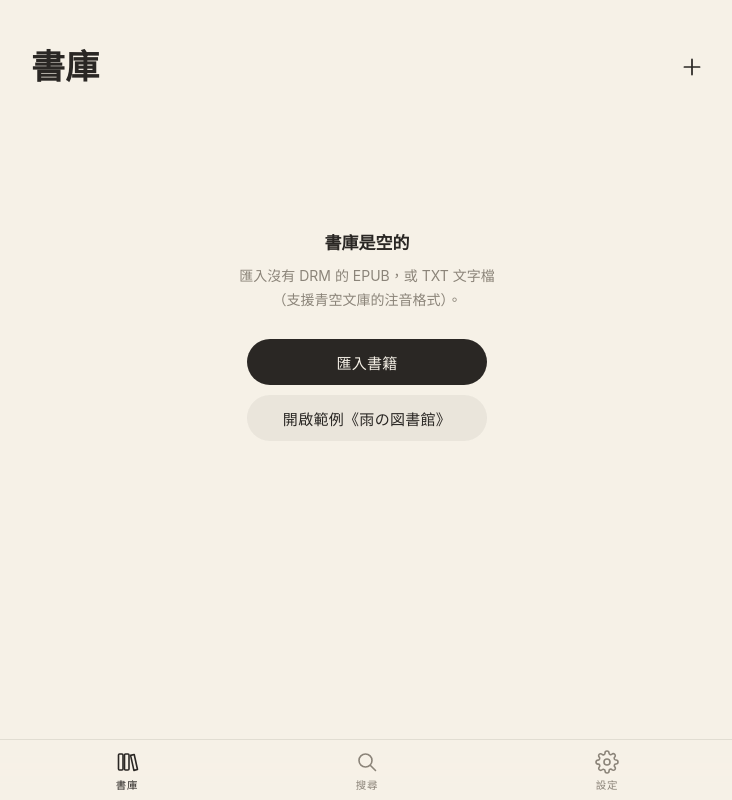
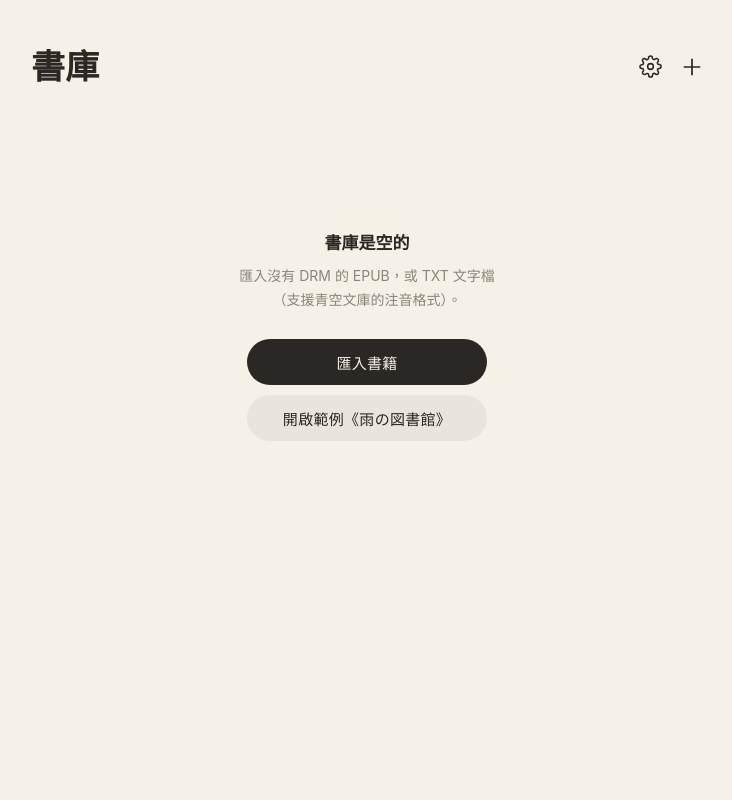
Before and after one commit to LuweiChenbot/shiori, a website built with Vite: page index.html in a window 1280 px wide. Shown: the whole page, without its empty margins (273-1005 px from the left). Built offline with nearby package versions, Linux system fonts and the light colour scheme.

Commit message:
Library: one screen instead of a tab bar (revert this commit to bring the tabs back)
Implements section 3.3 of ui-review.md. 設定 was an action, not a place, and
搜尋 a filtered view of the screen you were already on, so the permanent
bottom bar goes.

- Large title with settings and import beside it.
- Search is revealed by pulling the list down (the field follows the finger,
  opens past 90 px, focuses); 取消, Escape or clearing it puts it away. A
  mouse wheel scrolled up at the top does the same on a desktop.
- The setMode / scroll-restoration machinery is gone; about 60 px of
  permanent chrome is gone with the bar.

This reverses the earlier bottom-bar layout taken from the reference image,
so it is kept as its own commit.

Co-Authored-By: Claude Opus 5 <noreply@anthropic.com>

```diff
--- a/src/library.js
+++ b/src/library.js
@@ -1,7 +1,6 @@
-// The library. The book you are reading comes first; every book follows as a
-// plain list. A tab bar at the bottom switches between the library and search,
-// and opens settings. Switching is synchronous (books are held in memory) so a
-// tab never shows a half-updated page.
+// The library: one screen. A large title with settings and import beside it;
+// the book you are reading comes first and every book follows as a plain list.
+// Search is not a place but a filter: pull the list down to reveal the field.
 
 import { db, requestPersistence } from './db.js';
 import { importFile } from './book.js';
@@ -38,25 +37,25 @@ export async function showLibrary(root, { openBook }) {
   let books = [];
   let imports = []; // books being imported, shown as rows in the list itself
   let importSeq = 0;
-  let mode = 'library';
   let query = '';
-  const scrollY = { library: 0, search: 0 };
+  let searching = false;
 
   root.innerHTML = '';
   const view = el(`<div class="library">
     <header class="lib-head">
       <h1 class="lib-title">書庫</h1>
-      <button class="icon-btn" data-act="import" aria-label="匯入書籍">${icon('plus', 26)}</button>
+      <div class="lib-actions">
+        <button class="icon-btn" data-act="settings" aria-label="設定">${icon('gear', 23)}</button>
+        <button class="icon-btn" data-act="import" aria-label="匯入書籍">${icon('plus', 26)}</button>
+      </div>
     </header>
-    <form class="lib-search" role="search" hidden>
-      <label class="search-field">${icon('search', 17)}<input type="search" placeholder="書名或作者" enterkeyhint="search" aria-label="搜尋書名或作者" /></label>
+    <form class="lib-search" role="search" inert>
+      <div class="lib-search-inner">
+        <label class="search-field">${icon('search', 17)}<input type="search" placeholder="書名或作者" enterkeyhint="search" aria-label="搜尋書名或作者" /></label>
+        <button type="button" class="search-cancel">取消</button>
+      </div>
     </form>
     <main class="lib-main"></main>
-    <nav class="tabbar" aria-label="主選單">
-      <button data-tab="library">${icon('library', 24)}<span>書庫</span></button>
-      <button data-tab="search">${icon('search', 24)}<span>搜尋</span></button>
-      <button data-tab="settings">${icon('gear', 24)}<span>設定</span></button>
-    </nav>
     <input type="file" multiple hidden />
   </div>`);
   root.appendChild(view);
@@ -93,31 +92,33 @@ export async function showLibrary(root, { openBook }) {
   });
   $('[data-act="import"]').addEventListener('click', () => picker.click());
 
-  function setMode(next) {
-    scrollY[mode] = window.scrollY;
-    mode = next;
-    $('.lib-title').textContent = mode === 'search' ? '搜尋' : '書庫';
-    $('[data-act="import"]').style.visibility = mode === 'search' ? 'hidden' : '';
-    searchForm.hidden = mode !== 'search';
-    view.querySelectorAll('[data-tab]').forEach((b) => {
-      const on = b.dataset.tab === mode;
-      b.classList.toggle('on', on);
-      if (on) b.setAttribute('aria-current', 'page');
-      else b.removeAttribute('aria-current');
-    });
-    if (mode !== 'search') {
-      query = '';
-      searchInput.value = '';
+  $('[data-act="settings"]').addEventListener('click', () => openSettings());
+
+  // ---- search: a field that lives above the list, revealed by pulling down
+
+  const FIELD_H = 52;
+  const collapse = () => {
+    searchForm.style.transition = '';
+    searchForm.style.height = '';
+  };
+
+  function setSearching(on) {
+    searching = on;
+    collapse();
+    searchForm.classList.toggle('open', on);
+    searchForm.toggleAttribute('inert', !on);
+    if (on) {
+      searchInput.focus({ preventScroll: true });
+    } else {
+      searchInput.blur();
+      if (query) {
+        query = '';
+        searchInput.value = '';
+        render();
+      }
     }
-    render();
-    window.scrollTo(0, scrollY[mode]);
-    if (mode === 'search') searchInput.focus({ preventScroll: true });
   }
 
-  view.querySelectorAll('[data-tab]').forEach((b) => b.addEventListener('click', () => {
-    if (b.dataset.tab === 'settings') openSettings();
-    else if (b.dataset.tab !== mode) setMode(b.dataset.tab);
-  }));
   searchInput.addEventListener('input', () => {
     query = searchInput.value.trim().toLowerCase();
     render();
@@ -126,6 +127,46 @@ export async function showLibrary(root, { openBook }) {
     e.preventDefault();
     searchInput.blur();
   });
+  $('.search-cancel').addEventListener('click', () => setSearching(false));
+  const onKey = (e) => {
+    if (e.key === 'Escape' && searching) setSearching(false);
+  };
+  document.addEventListener('keydown', onKey);
+
+  // The field follows the finger while the list is pulled down from the top, and
+  // stays open if it was pulled far enough. (A mouse wheel scrolled up at the top
+  // does the same on a desktop.)
+  let pull = null;
+  view.addEventListener('touchstart', (e) => {
+    pull = window.scrollY <= 0 && !searching && e.touches.length === 1
+      ? { y: e.touches[0].clientY, dy: 0, active: false }
+      : null;
+  }, { passive: true });
+  view.addEventListener('touchmove', (e) => {
+    if (!pull) return;
+    const dy = e.touches[0].clientY - pull.y;
+    if (!pull.active && (dy <= 0 || window.scrollY > 0)) {
+      pull = null; // an ordinary scroll
+      return;
+    }
+    pull.active = true;
+    pull.dy = dy;
+    if (e.cancelable) e.preventDefault();
+    searchForm.style.transition = 'none';
+    searchForm.style.height = `${Math.max(0, Math.min(FIELD_H, dy * 0.5))}px`;
+  }, { passive: false });
+  const endPull = () => {
+    const p = pull;
+    pull = null;
+    if (!p?.active) return;
+    if (p.dy > 90) setSearching(true);
+    else collapse();
+  };
+  view.addEventListener('touchend', endPull);
+  view.addEventListener('touchcancel', endPull);
+  view.addEventListener('wheel', (e) => {
+    if (!searching && e.deltaY < -20 && window.scrollY <= 0) setSearching(true);
+  }, { passive: true });
 
   async function openSample() {
     let file;
@@ -231,17 +272,14 @@ export async function showLibrary(root, { openBook }) {
       return;
     }
 
-    if (mode === 'search') {
-      const hits = query
-        ? books.filter((b) => `${b.title}\n${b.author || ''}`.toLowerCase().includes(query))
-        : books;
-      main.innerHTML = hits.length
+    if (query) {
+      const hits = books.filter((b) => `${b.title}\n${b.author || ''}`.toLowerCase().includes(query));
+      main.innerHTML = importsHtml() + (hits.length
         ? `<section class="section">
-            <h2 class="section-label"><span>${query ? '搜尋結果' : '全部書籍'}</span><span>${hits.length}</span></h2>
+            <h2 class="section-label"><span>搜尋結果</span><span>${hits.length}</span></h2>
             ${rowsHtml(hits)}
           </section>`
-        : '<p class="no-results">找不到符合的書</p>';
-      main.innerHTML = importsHtml() + main.innerHTML;
+        : '<p class="no-results">找不到符合的書</p>');
     } else {
       // "Continue reading" is the book opened last; the list below is the whole
       // library in the order books were added, so it never reshuffles.
@@ -322,9 +360,10 @@ export async function showLibrary(root, { openBook }) {
   }
 
   books = (await db.allBooks()).sort((a, b) => b.addedAt - a.addedAt);
-  setMode('library');
+  render();
   return {
     destroy() {
+      document.removeEventListener('keydown', onKey);
       urls.forEach((u) => URL.revokeObjectURL(u));
     },
   };
--- a/src/styles.css
+++ b/src/styles.css
@@ -127,7 +127,7 @@ a { color: inherit; }
   margin: 0 auto;
   /* The top 46px stay empty, like the navigation-bar space above an iOS large
      title: the status bar's edge blur reaches into it. */
-  padding: calc(var(--safe-t) + 46px) 24px calc(var(--safe-b) + 96px);
+  padding: calc(var(--safe-t) + 46px) 24px calc(var(--safe-b) + 40px);
 }
 
 .lib-head {
@@ -136,15 +136,22 @@ a { color: inherit; }
   justify-content: space-between;
   margin-bottom: 24px;
 }
-.lib-head .icon-btn { margin-right: -9px; }
+.lib-actions { display: flex; gap: 2px; margin-right: -9px; }
 .lib-title {
   margin: 0;
   font: 700 34px/41px var(--ui);
   letter-spacing: 0.01em;
 }
 
-.lib-search { margin: -8px 0 26px; }
+/* Collapsed to nothing until the list is pulled down (library.js). */
+.lib-search { height: 0; overflow: hidden; transition: height var(--t-travel) var(--ease); }
+.lib-search.open { height: 52px; }
+.lib-search-inner { display: flex; align-items: center; gap: 14px; padding-bottom: 12px; }
+.search-cancel { flex: none; font-size: 16px; transition: opacity var(--t-fade) var(--ease); }
+.search-cancel:active { opacity: 0.5; transition: none; }
 .search-field {
+  flex: 1;
+  min-width: 0;
   display: flex;
   align-items: center;
   gap: 8px;
@@ -298,33 +305,6 @@ a { color: inherit; }
 .empty-title { margin: 0; font-size: 17px; font-weight: 600; }
 .empty-hint { margin: 0 0 18px; max-width: 280px; font-size: 14px; line-height: 1.7; color: var(--muted); }
 .empty .btn { min-width: 240px; }
-
-.tabbar {
-  position: fixed;
-  left: 0;
-  right: 0;
-  bottom: 0;
-  z-index: 10;
-  display: grid;
-  grid-template-columns: repeat(3, 1fr);
-  padding: 6px max(8px, calc((100vw - 720px) / 2)) calc(var(--safe-b) + 6px);
-  background: color-mix(in srgb, var(--bg) 88%, transparent);
-  -webkit-backdrop-filter: saturate(1.3) blur(18px);
-  backdrop-filter: saturate(1.3) blur(18px);
-  border-top: 1px solid var(--line);
-}
-.tabbar button {
-  display: flex;
-  flex-direction: column;
-  align-items: center;
-  gap: 3px;
-  padding: 4px 0 2px;
-  font-size: 10.5px;
-  letter-spacing: 0.06em;
-  color: var(--muted);
-  transition: color 0.15s;
-}
-.tabbar button.on { color: var(--fg); }
 
 @media (min-width: 640px) {
   .current { grid-template-columns: 148px minmax(0, 1fr); column-gap: 28px; }
--- a/src/ui.js
+++ b/src/ui.js
@@ -15,12 +15,9 @@ const PATHS = {
   back: '<path d="M14.5 5.5 8 12l6.5 6.5"/>',
   toc: '<path d="M9 6.5h11M9 12h11M9 17.5h11"/><circle cx="4.6" cy="6.5" r=".9" fill="currentColor"/><circle cx="4.6" cy="12" r=".9" fill="currentColor"/><circle cx="4.6" cy="17.5" r=".9" fill="currentColor"/>',
   plus: '<path d="M12 5v14M5 12h14"/>',
-  settings: '<path d="M4 7.5h9M17 7.5h3M4 16.5h3M11 16.5h9"/><circle cx="15" cy="7.5" r="2"/><circle cx="9" cy="16.5" r="2"/>',
   close: '<path d="M6.5 6.5l11 11M17.5 6.5l-11 11"/>',
   send: '<path d="M12 19V5.5M6.5 11 12 5.5l5.5 5.5"/>',
-  minus: '<path d="M5 12h14"/>',
   check: '<path d="M5 12.5 10 17l9-10"/>',
-  library: '<rect x="3.5" y="4" width="4.5" height="16" rx="1"/><rect x="9.5" y="4" width="4.5" height="16" rx="1"/><path d="m15.6 5.4 3.6-.9 3.3 15-3.6.9z"/>',
   search: '<circle cx="10.5" cy="10.5" r="6.5"/><path d="m15.5 15.5 5 5"/>',
   gear: '<circle cx="12" cy="12" r="3"/><path d="M19.4 15a1.65 1.65 0 0 0 .33 1.82l.06.06a2 2 0 0 1 0 2.83 2 2 0 0 1-2.83 0l-.06-.06a1.65 1.65 0 0 0-1.82-.33 1.65 1.65 0 0 0-1 1.51V21a2 2 0 0 1-2 2 2 2 0 0 1-2-2v-.09A1.65 1.65 0 0 0 9 19.4a1.65 1.65 0 0 0-1.82.33l-.06.06a2 2 0 0 1-2.83 0 2 2 0 0 1 0-2.83l.06-.06a1.65 1.65 0 0 0 .33-1.82 1.65 1.65 0 0 0-1.51-1H3a2 2 0 0 1-2-2 2 2 0 0 1 2-2h.09A1.65 1.65 0 0 0 4.6 9a1.65 1.65 0 0 0-.33-1.82l-.06-.06a2 2 0 0 1 0-2.83 2 2 0 0 1 2.83 0l.06.06a1.65 1.65 0 0 0 1.82.33H9a1.65 1.65 0 0 0 1-1.51V3a2 2 0 0 1 2-2 2 2 0 0 1 2 2v.09a1.65 1.65 0 0 0 1 1.51 1.65 1.65 0 0 0 1.82-.33l.06-.06a2 2 0 0 1 2.83 0 2 2 0 0 1 0 2.83l-.06.06a1.65 1.65 0 0 0-.33 1.82V9a1.65 1.65 0 0 0 1.51 1H21a2 2 0 0 1 2 2 2 2 0 0 1-2 2h-.09a1.65 1.65 0 0 0-1.51 1z"/>',
 };
```
Also changed, not shown: README.md.
